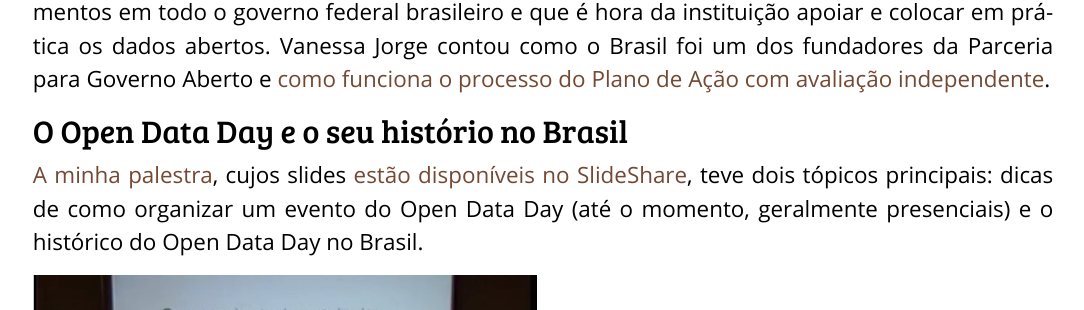
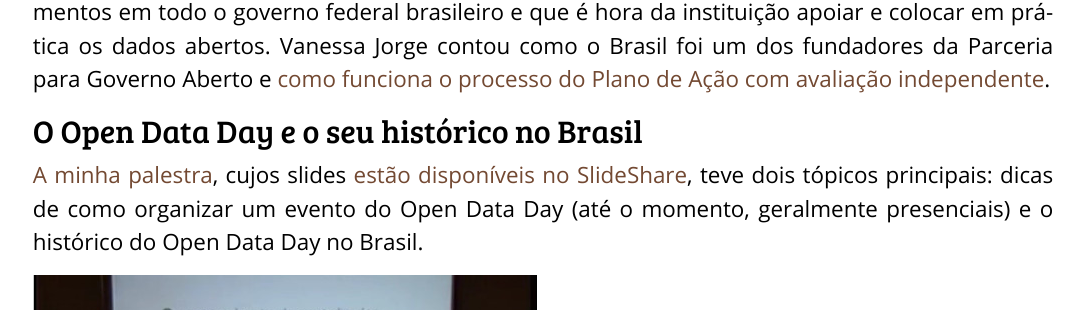
Before and after one commit to augusto-herrmann/augusto-herrmann.github.io, a Jekyll site: the page built from _posts/2021-03-08-dados-abertos-em-perspectiva-um-relato-do-open-data-day-2020-no-arquivo-nacional.md, in a window 1280 px wide and 900 px high, scrolled down 1665 px. Shown: the part 151-461 px from the top of the window, without its empty margins (97-1181 px from the left). Built offline with Jekyll 4.4.1, drawn with Linux system fonts in a browser that asks for light colours; nearby versions of some CDN libraries.

Commit message:
Fix spelling

```diff
--- a/_posts/2021-03-08-dados-abertos-em-perspectiva-um-relato-do-open-data-day-2020-no-arquivo-nacional.md
+++ b/_posts/2021-03-08-dados-abertos-em-perspectiva-um-relato-do-open-data-day-2020-no-arquivo-nacional.md
@@ -72,7 +72,7 @@
 [como funciona o processo do Plano de Ação com avaliação independente](https://www.opengovpartnership.org/process/action-plan-cycle/).
 
 
-## O Open Data Day e o seu histório no Brasil
+## O Open Data Day e o seu histórico no Brasil
 
 [A minha palestra](https://youtu.be/-1mR2gz_4Hg?t=780), cujos slides
 [estão disponíveis no SlideShare](https://pt.slideshare.net/AugustoHerrmannBatis/open-data-day-2020-arquivo-nacional-rio-de-janeiro), teve dois tópicos
```
